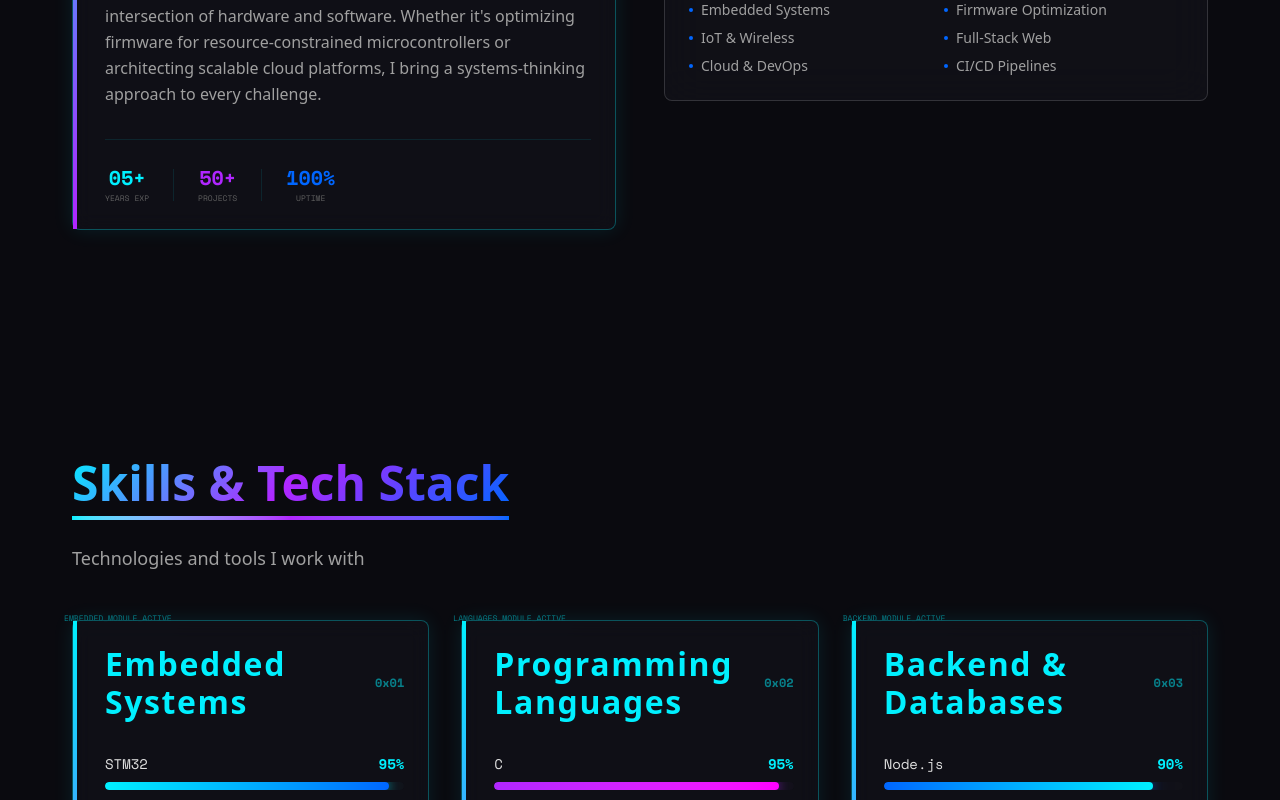
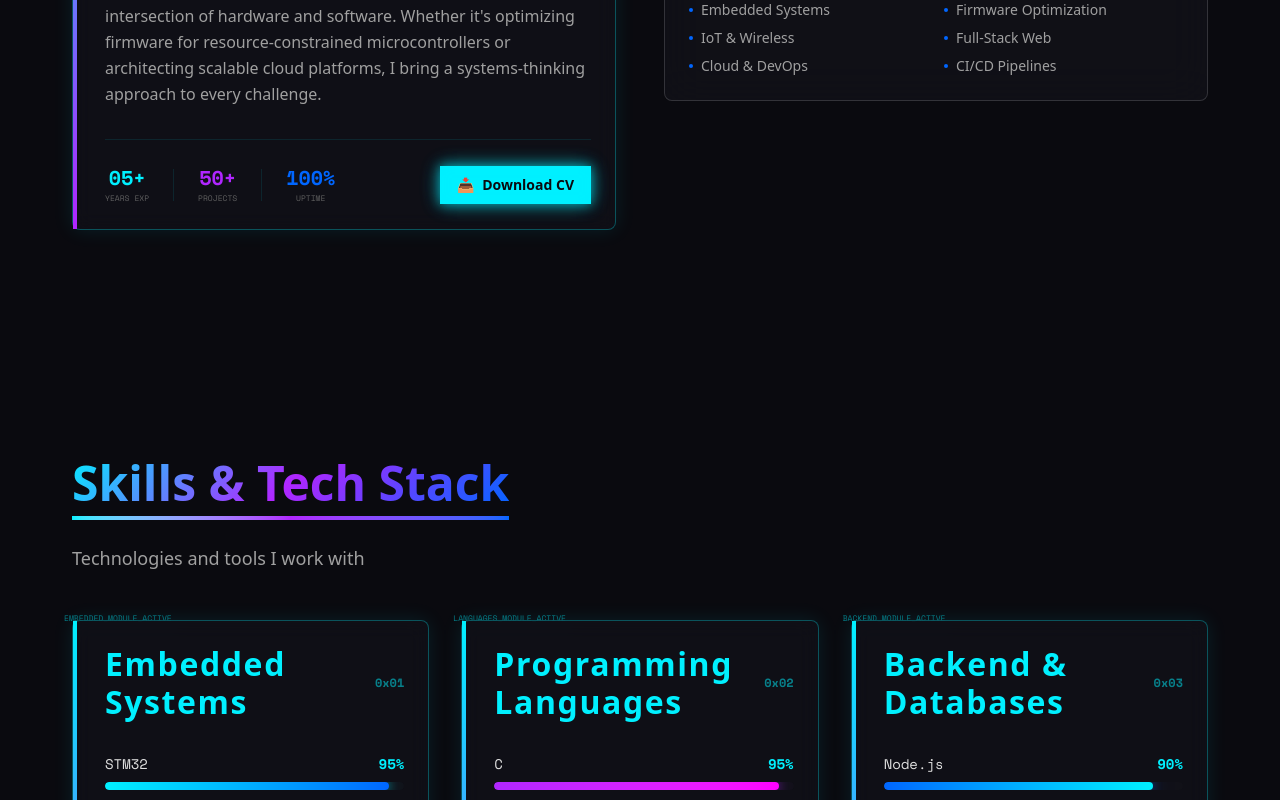
Before and after one commit to Anistus-H/portfolio-site, a Next.js app: page / in a window 1280 px wide. Shown: the part 1440-2240 px from the top of the page. Built offline with nearby package versions, Linux system fonts and the light colour scheme.

Commit message:
feat: Add cv download function

```diff
--- a/components/sections/About.tsx
+++ b/components/sections/About.tsx
@@ -4,6 +4,7 @@ import React from 'react';
 import { motion } from 'framer-motion';
 import { SectionHeading } from '../ui/SectionHeading';
 import { Card } from '../ui/Card';
+import { Button } from '../ui/Button';
 import { profile } from '@/data/profile';
 
 export const About: React.FC = () => {
@@ -43,7 +44,7 @@ export const About: React.FC = () => {
                                     </p>
                                 </div>
 
-                                <div className="mt-8 pt-6 border-t border-neon-cyan/10 flex items-center gap-6">
+                                <div className="mt-8 pt-6 border-t border-neon-cyan/10 flex flex-wrap items-center gap-6">
                                     <div className="text-center">
                                         <p className="text-neon-cyan font-mono text-xl font-bold">05+</p>
                                         <p className="text-[8px] font-mono text-text-muted uppercase">Years Exp</p>
@@ -57,6 +58,18 @@ export const About: React.FC = () => {
                                     <div className="text-center">
                                         <p className="text-neon-blue font-mono text-xl font-bold">100%</p>
                                         <p className="text-[8px] font-mono text-text-muted uppercase">Uptime</p>
+                                    </div>
+                                    <div className="ml-auto">
+                                        <Button
+                                            variant="primary"
+                                            size="sm"
+                                            href="/Anistus-CV.pdf"
+                                            target="_blank"
+                                            rel="noopener noreferrer"
+                                            icon="📥"
+                                        >
+                                            Download CV
+                                        </Button>
                                     </div>
                                 </div>
                             </motion.div>
--- a/components/sections/Contact.tsx
+++ b/components/sections/Contact.tsx
@@ -232,6 +232,7 @@ export const Contact: React.FC = () => {
                                     <p className="text-text-secondary text-sm mb-6 leading-relaxed">
                                         Open to freelance projects, full-time opportunities, and collaborations
                                     </p>
+                                    <div className="flex flex-col sm:flex-row items-center justify-center gap-4">
                                         <div className="inline-flex items-center gap-3 px-6 py-2 border border-neon-green/20 bg-neon-green/5 rounded-full">
                                             <motion.div
                                                 className="w-2 h-2 bg-neon-green rounded-full shadow-[0_0_8px_rgba(0,255,157,0.5)]"
@@ -239,6 +240,18 @@ export const Contact: React.FC = () => {
                                                 transition={{ duration: 2, repeat: Infinity }}
                                             />
                                             <span className="text-neon-green font-mono text-[10px] font-bold tracking-[0.2em] uppercase">Available for work</span>
+                                        </div>
+                                        <Button
+                                            variant="outline"
+                                            size="sm"
+                                            href="/Anistus-CV.pdf"
+                                            target="_blank"
+                                            rel="noopener noreferrer"
+                                            icon="📥"
+                                            className="w-full sm:w-auto"
+                                        >
+                                            Download CV
+                                        </Button>
                                     </div>
                                 </div>
                             </Card>
--- a/components/ui/Button.tsx
+++ b/components/ui/Button.tsx
@@ -9,6 +9,8 @@ interface ButtonProps {
     size?: 'sm' | 'md' | 'lg';
     onClick?: () => void;
     href?: string;
+    target?: string;
+    rel?: string;
     className?: string;
     icon?: React.ReactNode;
     type?: 'button' | 'submit' | 'reset';
@@ -21,6 +23,8 @@ export const Button: React.FC<ButtonProps> = ({
     size = 'md',
     onClick,
     href,
+    target,
+    rel,
     className = '',
     icon,
     type = 'button',
@@ -61,6 +65,8 @@ export const Button: React.FC<ButtonProps> = ({
         return (
             <motion.a
                 href={href}
+                target={target}
+                rel={rel}
                 className={buttonClasses}
                 whileHover={{ scale: 1.05 }}
                 whileTap={{ scale: 0.95 }}
```
Also changed, not shown: 1 other file (tests, documents, lock files or other folders). Lines whose indentation alone changed are shown as unchanged.
